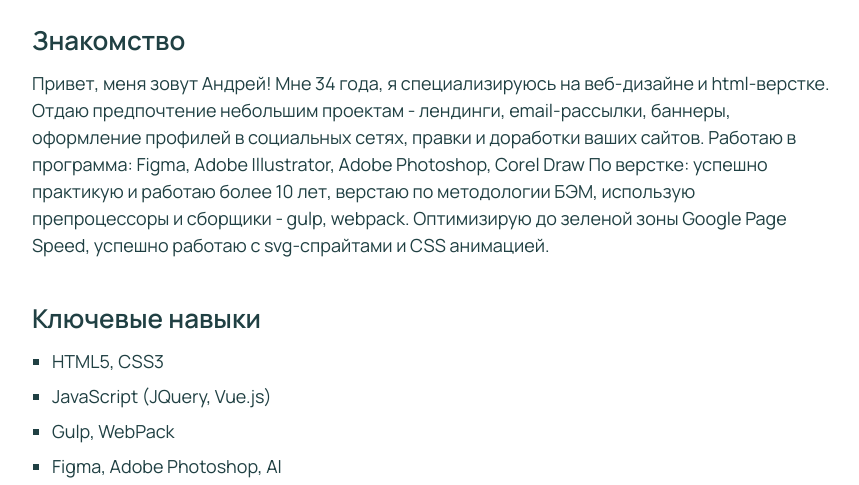
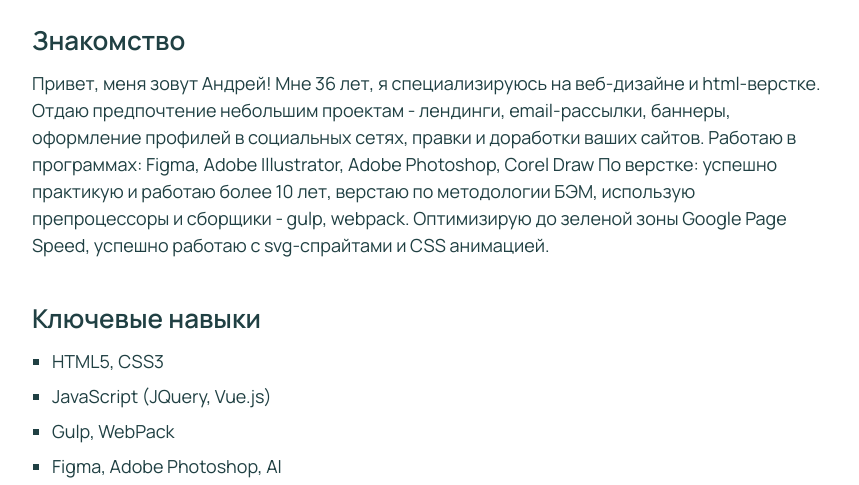
Before and after one commit to onlyketch/justme, a plain HTML site: page index.html in a window 1280 px wide. Shown: the part 301-786 px from the top of the page, without its empty margins (38-897 px from the left). Drawn offline with Linux system fonts and the light colour scheme.

Commit message:
Update index.html

```diff
--- a/index.html
+++ b/index.html
@@ -28,8 +28,8 @@
 		<div class="container">
 			<h2 class="about__title">Знакомство</h2>
 			<p class="about__text">
-				Привет, меня зовут Андрей! Мне 34 года, я cпециализируюсь на веб-дизайне и html-верстке. Отдаю предпочтение небольшим проектам - лендинги, email-рассылки, баннеры, оформление профилей в социальных сетях, правки и доработки ваших сайтов.
-				Работаю в программа: Figma, Adobe Illustrator, Adobe Photoshop, Corel Draw
+				Привет, меня зовут Андрей! Мне 36 лет, я cпециализируюсь на веб-дизайне и html-верстке. Отдаю предпочтение небольшим проектам - лендинги, email-рассылки, баннеры, оформление профилей в социальных сетях, правки и доработки ваших сайтов.
+				Работаю в программах: Figma, Adobe Illustrator, Adobe Photoshop, Corel Draw
 				По верстке: успешно практикую и работаю более 10 лет, верстаю по методологии БЭМ, использую препроцессоры и сборщики - gulp, webpack. Оптимизирую до зеленой зоны Google Page Speed, успешно работаю с svg-спрайтами и CSS анимацией.
 			</p>
 		</div>
```
